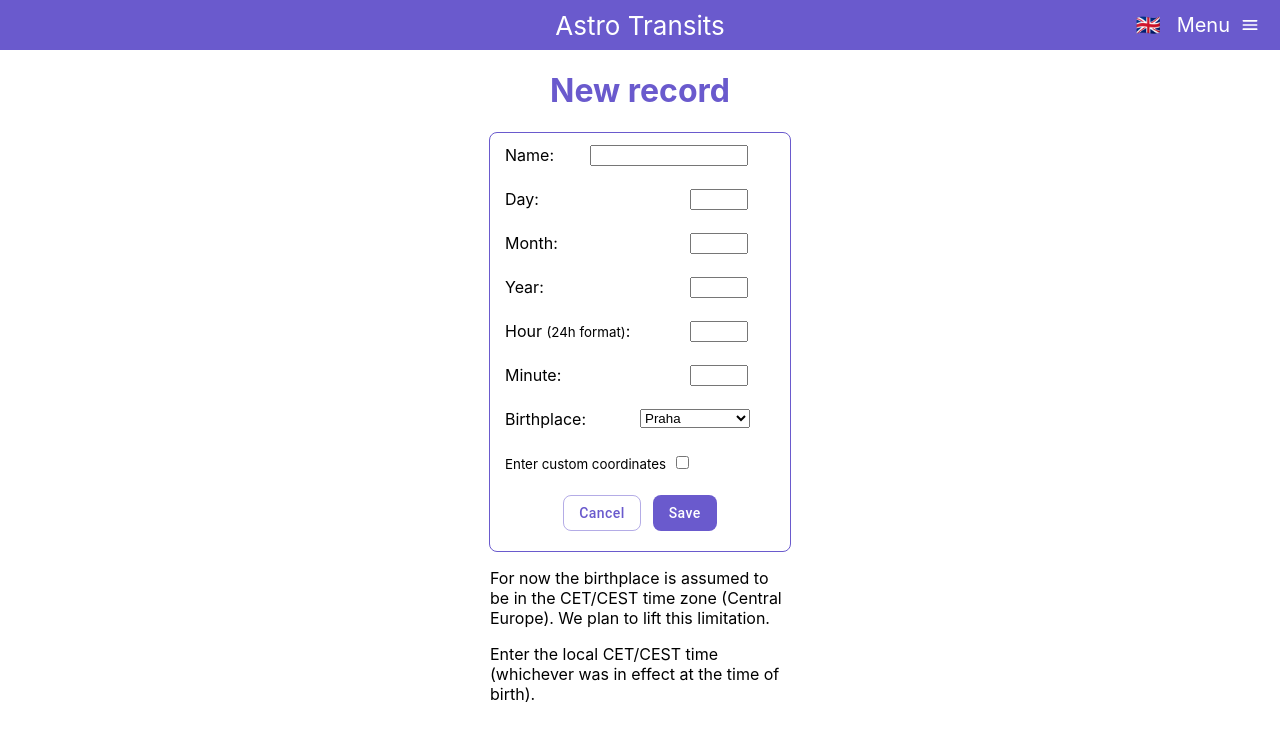
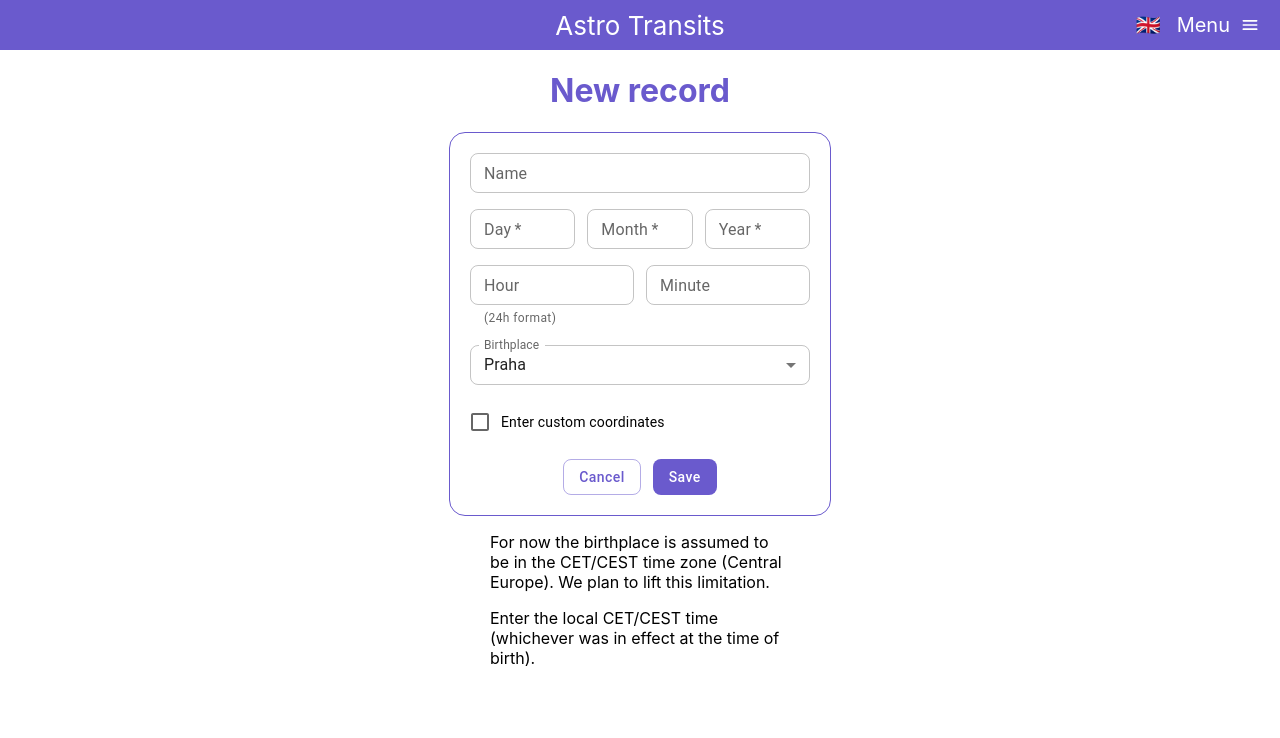
Before and after one commit to petr-kratochvil/astro1, a React (Vite) app: page /saved-data/1 in a window 1280 px wide. Shown: the top 738 px of the page. Built offline with nearby package versions, Linux system fonts and the light colour scheme.

Commit message:
Use MUI Select and TextField

```diff
--- a/src/App.css
+++ b/src/App.css
@@ -120,7 +120,7 @@
 }
 
 .PlanetBox {
-  border: 1px solid rgba(106, 90, 205, 0.75);
+  border: 1px solid slateblue;
   border-radius: 8px;
   padding: 10px;
   width: 220px;
--- /dev/null
+++ b/src/components/RecordSelect.tsx
@@ -0,0 +1,51 @@
+import FormControl from "@mui/material/FormControl";
+import MenuItem from "@mui/material/MenuItem";
+import Select from "@mui/material/Select";
+import { alpha } from "@mui/material/styles";
+
+import { SavedDate } from "../types";
+
+interface RecordSelectProps {
+  records: SavedDate[];
+  // Index into `records`, or undefined while nothing is selected yet.
+  value: number | undefined;
+  onChange: (index: number) => void;
+}
+
+export default function RecordSelect({
+  records,
+  value,
+  onChange,
+}: RecordSelectProps) {
+  return (
+    <FormControl
+      size="small"
+      sx={(theme) => ({
+        minWidth: 220,
+        // Match the outlined date-navigation buttons
+        "& .MuiOutlinedInput-notchedOutline": {
+          borderColor: alpha(theme.palette.primary.main, 0.5),
+        },
+        "@media (hover: hover)": {
+          "&:hover .MuiOutlinedInput-root .MuiOutlinedInput-notchedOutline": {
+            borderColor: theme.palette.primary.main,
+          },
+        },
+      })}
+    >
+      <Select
+        // label={t("common.selectRecord")}
+        value={value ?? ""}
+        onChange={(event) => onChange(Number(event.target.value))}
+        MenuProps={{ disableScrollLock: true }}
+        sx={{marginLeft: "0.5em"}}
+      >
+        {records.map((record, index) => (
+          <MenuItem key={index} value={index}>
+            {record.name}
+          </MenuItem>
+        ))}
+      </Select>
+    </FormControl>
+  );
+}
--- a/src/components/SavedDataDetail.tsx
+++ b/src/components/SavedDataDetail.tsx
@@ -1,7 +1,15 @@
 import React from "react";
 import { useTranslation } from "react-i18next";
+import Box from "@mui/material/Box";
 import Button from "@mui/material/Button";
+import Checkbox from "@mui/material/Checkbox";
+import FormControl from "@mui/material/FormControl";
+import FormControlLabel from "@mui/material/FormControlLabel";
+import InputLabel from "@mui/material/InputLabel";
+import MenuItem from "@mui/material/MenuItem";
+import Select from "@mui/material/Select";
 import Stack from "@mui/material/Stack";
+import TextField from "@mui/material/TextField";
 import {
   getBaseDateJson,
   getNextNameNumber,
@@ -60,7 +68,7 @@ export default function SavedDataDetail() {
     id: 554782,
   };
 
-  const options = cities.map((city) => ({ value: city.id, label: city.name }));
+  const birthplaceLabelId = React.useId();
 
   const [selectedCityId, setSelectedCityId] = React.useState(
     baseDateJson?.cityId ?? defaultCity.id
@@ -118,124 +126,103 @@ export default function SavedDataDetail() {
     baseDate = fromUTC(baseDateJson);
   }
 
-  const labelStyle: React.CSSProperties = {
-    display: "block",
-    padding: "12px 15px",
-  };
-
-  const inputStyle: React.CSSProperties = {
-    width: "50px",
-    position: "absolute",
-    left: "200px",
-  };
-
-  const geoInputStyle: React.CSSProperties = {
-    width: "100px",
-    position: "absolute",
-    left: "150px",
-  };
-
   return (
     <>
       <h1 style={{ color: "slateblue", textAlign: "center" }}>{heading}</h1>
-      <form
+      <Box
+        component="form"
         onSubmit={handleSubmit}
-        style={{
-          margin: "10px auto",
-          width: "300px",
-          position: "relative",
-          border: "1px solid slateblue",
-          borderRadius: "8px",
+        sx={{
+          display: "flex",
+          flexDirection: "column",
+          gap: 2,
+          m: "10px auto",
+          p: 2.5,
+          width: "340px",
+          maxWidth: "calc(100% - 20px)",
+          border: "1px solid",
+          borderColor: "primary.main",
+          borderRadius: 2,
           backgroundColor: "white",
         }}
       >
-        <label style={labelStyle}>
-          {t("savedDataDetail.name")}{" "}
-          <input
-            style={{ ...inputStyle, width: "150px", left: "100px" }}
-            type="text"
+        <TextField
+          label={t("savedDataDetail.name")}
           name="name"
           defaultValue={baseDateJson?.name}
+          size="small"
+          fullWidth
         />
-        </label>
 
-        <label style={labelStyle}>
-          {t("savedDataDetail.day")}{" "}
-          <input
-            style={inputStyle}
+        <Stack direction="row" spacing={1.5}>
+          <TextField
+            label={t("savedDataDetail.day")}
+            name="day"
             type="number"
-            inputMode="numeric"
-            min="1"
-            max="31"
             required
-            name="day"
+            size="small"
+            fullWidth
             defaultValue={baseDate?.getDate()}
+            slotProps={{ htmlInput: { min: 1, max: 31, inputMode: "numeric" } }}
           />
-        </label>
-        <label style={labelStyle}>
-          {t("savedDataDetail.month")}{" "}
-          <input
-            style={inputStyle}
+          <TextField
+            label={t("savedDataDetail.month")}
+            name="month"
             type="number"
-            inputMode="numeric"
-            min="1"
-            max="12"
             required
-            name="month"
+            size="small"
+            fullWidth
             defaultValue={baseDate ? baseDate.getMonth() + 1 : ""}
+            slotProps={{ htmlInput: { min: 1, max: 12, inputMode: "numeric" } }}
           />
-        </label>
-        <label style={labelStyle}>
-          {t("savedDataDetail.year")}{" "}
-          <input
-            style={inputStyle}
+          <TextField
+            label={t("savedDataDetail.year")}
+            name="year"
             type="number"
-            inputMode="numeric"
-            min="1900"
-            max="2100"
             required
-            name="year"
+            size="small"
+            fullWidth
             defaultValue={baseDate?.getFullYear()}
+            slotProps={{
+              htmlInput: { min: 1900, max: 2100, inputMode: "numeric" },
+            }}
           />
-        </label>
-        <label style={labelStyle}>
-          {t("savedDataDetail.hour")}{" "}
-          <small>{t("savedDataDetail.hourFormat")}</small>:{" "}
-          <input
-            style={inputStyle}
+        </Stack>
+
+        <Stack direction="row" spacing={1.5}>
+          <TextField
+            label={t("savedDataDetail.hour")}
+            name="hour"
             type="number"
-            inputMode="numeric"
-            min="0"
-            max="23"
-            name="hour"
+            size="small"
+            fullWidth
             defaultValue={baseDate?.getHours()}
+            helperText={t("savedDataDetail.hourFormat")}
+            slotProps={{ htmlInput: { min: 0, max: 23, inputMode: "numeric" } }}
           />
-        </label>
-        <label style={labelStyle}>
-          {t("savedDataDetail.minute")}{" "}
-          <input
-            style={inputStyle}
+          <TextField
+            label={t("savedDataDetail.minute")}
+            name="minutes"
             type="number"
-            inputMode="numeric"
-            min="0"
-            max="59"
-            name="minutes"
+            size="small"
+            fullWidth
             defaultValue={baseDate?.getMinutes()}
+            slotProps={{ htmlInput: { min: 0, max: 59, inputMode: "numeric" } }}
           />
-        </label>
-        <label style={labelStyle}>
-          <span>{t("savedDataDetail.birthplace")}</span>
+        </Stack>
+
         {!customCoordinates && (
-            <>
-              <select
-                style={{
-                  width: "110px",
-                  left: "150px",
-                  position: "absolute",
-                  cursor: "pointer",
-                }}
-                onChange={(e) => {
-                  const cityId = Number(e.target.value);
+          <FormControl size="small" fullWidth>
+            <InputLabel id={birthplaceLabelId}>
+              {t("savedDataDetail.birthplace")}
+            </InputLabel>
+            <Select
+              labelId={birthplaceLabelId}
+              label={t("savedDataDetail.birthplace")}
+              name="birthplace"
+              value={selectedCityId}
+              onChange={(event) => {
+                const cityId = Number(event.target.value);
                 const city = cities.find((city) => city.id === cityId);
                 setSelectedCityId(cityId);
                 if (city) {
@@ -243,29 +230,28 @@ export default function SavedDataDetail() {
                   setLon(city.lon);
                 }
               }}
-                value={selectedCityId}
-                name="birthplace"
+              MenuProps={{ disableScrollLock: true }}
             >
-                {options.map((option) => (
-                  <option key={option.value} value={option.value}>
-                    {option.label}
-                  </option>
+              {cities.map((city) => (
+                <MenuItem key={city.id} value={city.id}>
+                  {city.name}
+                </MenuItem>
               ))}
-              </select>
-            </>
+            </Select>
+          </FormControl>
         )}
-        </label>
-        <label style={{ ...labelStyle, cursor: "pointer" }}>
-          <small>{t("savedDataDetail.customCoordinates")}</small>
-          <input
-            type="checkbox"
-            style={{ marginLeft: "10px" }}
+
+        <FormControlLabel
+          control={
+            <Checkbox
               name="customCoordinates"
               checked={customCoordinates}
               onChange={(e) => {
                 setCustomCoordinates(e.target.checked);
                 if (!e.target.checked) {
-                const city = cities.find((city) => city.id === selectedCityId);
+                  const city = cities.find(
+                    (city) => city.id === selectedCityId
+                  );
                   if (city) {
                     setLat(city.lat);
                     setLon(city.lon);
@@ -273,46 +259,51 @@ export default function SavedDataDetail() {
                 }
               }}
             />
-        </label>
+          }
+          label={t("savedDataDetail.customCoordinates")}
+          slotProps={{ typography: { variant: "body2" } }}
+        />
+
         {customCoordinates && (
-          <>
-            <label style={labelStyle}>
-              <small>{t("savedDataDetail.latitude")} </small>
-              <input
-                style={geoInputStyle}
+          <Stack direction="row" spacing={1.5}>
+            <TextField
+              label={t("savedDataDetail.latitude")}
+              name="latitude"
               type="number"
-                inputMode="decimal"
-                min="-90"
-                max="90"
-                step="any"
-                name="latitude"
+              size="small"
+              fullWidth
               value={lat}
               onChange={(e) => setLat(parseFloat(e.target.value))}
+              slotProps={{
+                htmlInput: {
+                  min: -90,
+                  max: 90,
+                  step: "any",
+                  inputMode: "decimal",
+                },
+              }}
             />
-            </label>
-            <label style={labelStyle}>
-              <small>{t("savedDataDetail.longitude")} </small>
-              <input
-                style={geoInputStyle}
+            <TextField
+              label={t("savedDataDetail.longitude")}
+              name="longitude"
               type="number"
-                inputMode="decimal"
-                min="-180"
-                max="180"
-                step="any"
-                name="longitude"
+              size="small"
+              fullWidth
               value={lon}
               onChange={(e) => setLon(parseFloat(e.target.value))}
+              slotProps={{
+                htmlInput: {
+                  min: -180,
+                  max: 180,
+                  step: "any",
+                  inputMode: "decimal",
+                },
+              }}
             />
-            </label>
-          </>
+          </Stack>
         )}
-        <Stack
-          direction="row"
-          spacing={1.5}
-          sx={{ justifyContent: "center", px: "15px", pt: "10px", pb: "20px" }}
-        >
-          {/* MUI's ButtonBase defaults to type="button", so Cancel no longer
-              submits the form (and silently saves) on its way out. */}
+
+        <Stack direction="row" spacing={1.5} sx={{ justifyContent: "center" }}>
           <Button
             variant="outlined"
             onClick={() => navigate(getRefererOfEditPage())}
@@ -323,7 +314,7 @@ export default function SavedDataDetail() {
             {t("savedDataDetail.save")}
           </Button>
         </Stack>
-      </form>
+      </Box>
       <div style={{ margin: "0 auto", width: "300px" }}>
         <p>{t("savedDataDetail.timeZoneNote")}</p>
         <p>{t("savedDataDetail.localTimeNote")}</p>
--- a/src/locales/en.ts
+++ b/src/locales/en.ts
@@ -18,7 +18,7 @@ const en = {
       notFound: "Page not found",
     },
     common: {
-      selectRecord: "Select record:",
+      selectRecord: "Select record",
     },
     currentPlanets: {
       title: "Current planets",
@@ -49,17 +49,17 @@ const en = {
     savedDataDetail: {
       newRecord: "New record",
       editRecord: "Edit record",
-      name: "Name:",
-      day: "Day:",
-      month: "Month:",
-      year: "Year:",
+      name: "Name",
+      day: "Day",
+      month: "Month",
+      year: "Year",
       hour: "Hour",
       hourFormat: "(24h format)",
-      minute: "Minute:",
-      birthplace: "Birthplace:",
+      minute: "Minute",
+      birthplace: "Birthplace",
       customCoordinates: "Enter custom coordinates",
-      latitude: "Latitude:",
-      longitude: "Longitude:",
+      latitude: "Latitude",
+      longitude: "Longitude",
       save: "Save",
       cancel: "Cancel",
       timeZoneNote:
--- a/src/pages/NatalPage.tsx
+++ b/src/pages/NatalPage.tsx
@@ -3,6 +3,7 @@ import { useTranslation } from "react-i18next";
 
 import { useTitle } from "../utils/utils";
 import ChartTable from "../components/ChartTable";
+import RecordSelect from "../components/RecordSelect";
 import { usePosition } from "../apiCalls/usePosition";
 import { useNavigate } from "react-router-dom";
 import { getSavedData, setRefererOfEditPage } from "../utils/localStorage";
@@ -40,11 +41,6 @@ function NatalPage() {
 
   const data = usePosition(baseDateJson);
 
-  const options = savedDataList.map((item, index) => ({
-    value: index,
-    label: item.name,
-  }));
-
   return (
     <>
       <div
@@ -55,22 +51,14 @@ function NatalPage() {
           margin: "15px 0px",
         }}
       >
-        {t("common.selectRecord")} &nbsp;
-        <select
-          style={{ minWidth: "150px", minHeight: "30px", cursor: "pointer" }}
+        <RecordSelect
+          records={savedDataList}
           value={selectedBaseDate}
-          onChange={(e) => {
-            const index = Number(e.target.value);
+          onChange={(index) => {
             setSelectedBaseDate(index);
             setBaseDateJson(savedDataList[index]);
           }}
-        >
-          {options.map((option) => (
-            <option key={option.value} value={option.value}>
-              {option.label}
-            </option>
-          ))}
-        </select>
+        />
       </div>
       <div
         style={{
--- a/src/pages/TransitsPage.tsx
+++ b/src/pages/TransitsPage.tsx
@@ -9,6 +9,7 @@ import { getSavedData, setRefererOfEditPage } from "../utils/localStorage";
 import { useNavigate } from "react-router-dom";
 import Hammer from "react-hammerjs-18";
 import AspectTable from "../components/AspectTable";
+import RecordSelect from "../components/RecordSelect";
 import { AspectWithPositions, SavedDate } from "../types";
 import { formatDateWithWeekday } from "../utils/formatting";
 import { getLocale } from "../utils/language";
@@ -34,10 +35,6 @@ export default function TransitsPage({
   const [selectedBaseDateIndex, setSelectedBaseDateIndex] = React.useState<
     number | undefined
   >(savedDataList.length > 0 ? 0 : undefined);
-  const options = savedDataList.map((item, index) => ({
-    value: index,
-    label: item.name,
-  }));
 
   const [data, setData] = React.useState<AspectWithPositions[]>([]);
   const [baseDate, setBaseDate] = React.useState<SavedDate | undefined>(
@@ -129,24 +126,16 @@ export default function TransitsPage({
             alignItems: "center",
             margin: "15px 0px 10px 0px",
           }}
-        >
-          {t("common.selectRecord")} &nbsp;
-          <select
-            style={{ minWidth: "150px", minHeight: "30px", cursor: "pointer" }}
+        >{t("common.selectRecord")}:
+          <RecordSelect
+            records={savedDataList}
             value={selectedBaseDateIndex}
-            onChange={(e) => {
-              const index = Number(e.target.value);
+            onChange={(index) => {
               setSelectedBaseDateIndex(index);
               setBaseDate(savedDataList[index]);
               setPerson(savedDataList[index]?.name);
             }}
-          >
-            {options.map((option) => (
-              <option key={option.value} value={option.value}>
-                {option.label}
-              </option>
-            ))}
-          </select>
+          />
         </div>
         <div style={{ ...buttonsMenuStyle, gap: "12px" }}>
           <Button
```
Also changed, not shown: src/locales/cs.ts (+9 -9 lines). Lines whose indentation alone changed are shown as unchanged.
